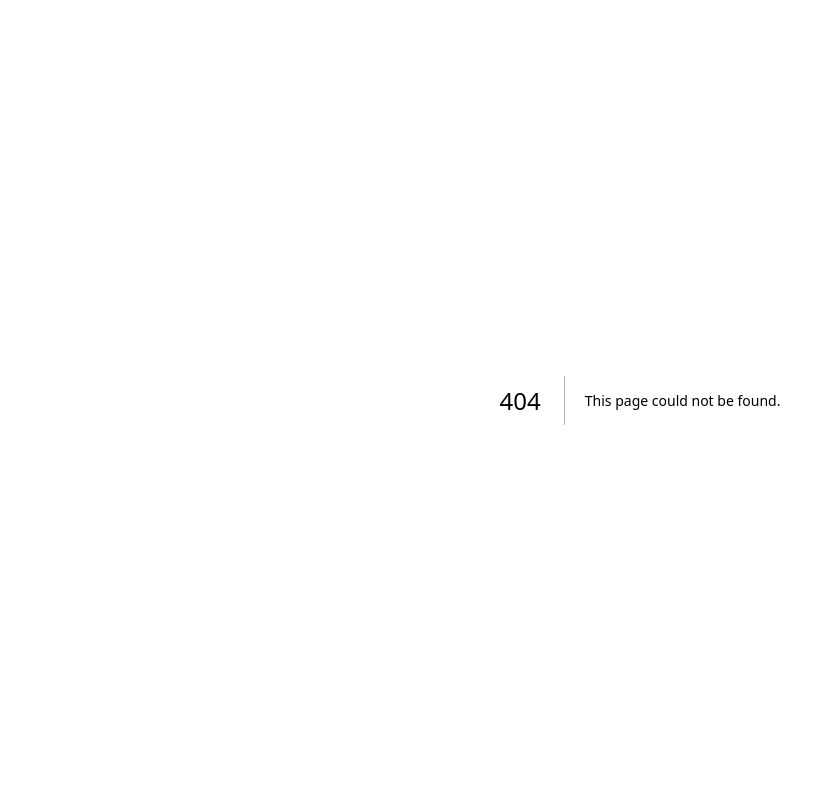
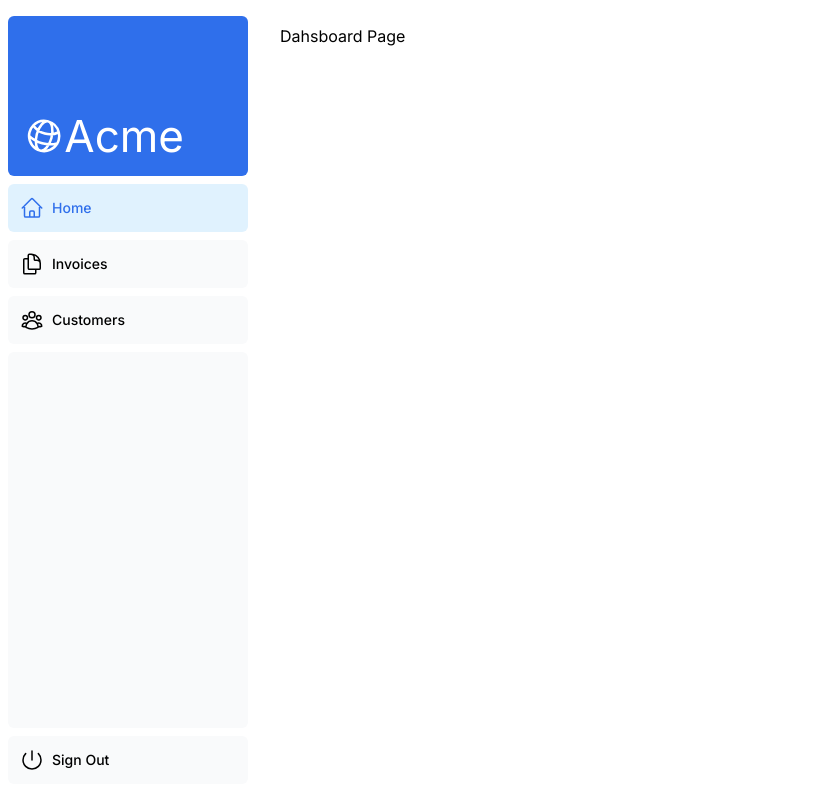
Before and after one commit to murilohyperdev/next-js-training, a Next.js app: page /dashboard in a window 1280 px wide. Before the commit this address had no page. Shown: the whole page, without its empty margins (0-835 px from the left). Built offline with nearby package versions, Linux system fonts and the light colour scheme.

Commit message:
First commit

```diff
--- /dev/null
+++ b/app/dashboard/customers/page.tsx
@@ -0,0 +1,3 @@
+export default function Customers() {
+    return <p>Dahsboard Customers</p>
+}
--- /dev/null
+++ b/app/dashboard/invoices/page.tsx
@@ -0,0 +1,3 @@
+export default function Invoices() {
+    return <p>Dahsboard Invoices</p>
+}
--- /dev/null
+++ b/app/dashboard/layout.tsx
@@ -0,0 +1,12 @@
+import SideNav from "@/app/ui/dashboard/sidenav";
+
+export default function Layout({ children }: { children: React.ReactNode }) {
+  return (
+    <div className="flex h-screen flex-col md:flex-row md:overflow-hidden">
+      <div className="w-full flex-none md:w-64">
+        <SideNav />
+      </div>
+      <div className="flex-grow p-6 md:overflow-y-auto md:p12">{children}</div>
+    </div>
+  );
+}
--- /dev/null
+++ b/app/dashboard/page.tsx
@@ -0,0 +1,3 @@
+export default function Page() {
+    return <p>Dahsboard Page</p>
+}
--- a/app/layout.tsx
+++ b/app/layout.tsx
@@ -1,11 +1,14 @@
+import '@/app/ui/global.css'
+import { inter } from './ui/fonts';
+
 export default function RootLayout({
   children,
 }: {
   children: React.ReactNode;
 }) {
   return (
-    <html lang="en">
-      <body>{children}</body>
+    <html lang="pt-BR">
+      <body className={`${inter.className} antialased`}>{children}</body>
     </html>
   );
 }
--- a/app/page.tsx
+++ b/app/page.tsx
@@ -1,17 +1,21 @@
-import AcmeLogo from '@/app/ui/acme-logo';
-import { ArrowRightIcon } from '@heroicons/react/24/outline';
-import Link from 'next/link';
+import AcmeLogo from "@/app/ui/acme-logo";
+import { ArrowRightIcon } from "@heroicons/react/24/outline";
+import Link from "next/link";
+// import styles from "@/app/ui/home.module.css"
+import Image from "next/image";
 
 export default function Page() {
   return (
     <main className="flex min-h-screen flex-col p-6">
+      {/* <div className={styles.shape}/> */}
       <div className="flex h-20 shrink-0 items-end rounded-lg bg-blue-500 p-4 md:h-52">
-        {/* <AcmeLogo /> */}
+        <AcmeLogo />
       </div>
       <div className="mt-4 flex grow flex-col gap-4 md:flex-row">
         <div className="flex flex-col justify-center gap-6 rounded-lg bg-gray-50 px-6 py-10 md:w-2/5 md:px-20">
+          {/* <div className="relative w-0 h-0 border-l-[15px] border-r-[15px] border-b-[26px] border-l-transparent border-r-transparent border-b-black" /> */}
           <p className={`text-xl text-gray-800 md:text-3xl md:leading-normal`}>
-            <strong>Welcome to Acme.</strong> This is the example for the{' '}
+            <strong>Welcome to Acme.</strong> This is the example for the{" "}
             <a href="https://nextjs.org/learn/" className="text-blue-500">
               Next.js Learn Course
             </a>
@@ -25,7 +29,13 @@
           </Link>
         </div>
         <div className="flex items-center justify-center p-6 md:w-3/5 md:px-28 md:py-12">
-          {/* Add Hero Images Here */}
+          <Image
+            src="/hero-desktop.png"
+            width={1000}
+            height={760}
+            className="hidden md:block"
+            alt="Screenshots of the dashboard project showing desktop version"
+          />
         </div>
       </div>
     </main>
--- a/app/ui/acme-logo.tsx
+++ b/app/ui/acme-logo.tsx
@@ -1,10 +1,10 @@
 import { GlobeAltIcon } from '@heroicons/react/24/outline';
-import { lusitana } from '@/app/ui/fonts';
+import { inter } from '@/app/ui/fonts';
 
 export default function AcmeLogo() {
   return (
     <div
-      className={`${lusitana.className} flex flex-row items-center leading-none text-white`}
+      className={`${inter.className} flex flex-row items-center leading-none text-white`}
     >
       <GlobeAltIcon className="h-12 w-12 rotate-[15deg]" />
       <p className="text-[44px]">Acme</p>
--- a/app/ui/dashboard/nav-links.tsx
+++ b/app/ui/dashboard/nav-links.tsx
@@ -1,35 +1,47 @@
+'use client';
+
 import {
   UserGroupIcon,
   HomeIcon,
   DocumentDuplicateIcon,
-} from '@heroicons/react/24/outline';
+} from "@heroicons/react/24/outline";
+import Link from "next/link";
+import { usePathname } from "next/navigation";
+import clsx from "clsx";
 
 // Map of links to display in the side navigation.
 // Depending on the size of the application, this would be stored in a database.
 const links = [
-  { name: 'Home', href: '/dashboard', icon: HomeIcon },
+  { name: "Home", href: "/dashboard", icon: HomeIcon },
   {
-    name: 'Invoices',
-    href: '/dashboard/invoices',
+    name: "Invoices",
+    href: "/dashboard/invoices",
     icon: DocumentDuplicateIcon,
   },
-  { name: 'Customers', href: '/dashboard/customers', icon: UserGroupIcon },
+  { name: "Customers", href: "/dashboard/customers", icon: UserGroupIcon },
 ];
 
 export default function NavLinks() {
+  const pathname = usePathname();
+
   return (
     <>
       {links.map((link) => {
         const LinkIcon = link.icon;
         return (
-          <a
+          <Link
             key={link.name}
             href={link.href}
-            className="flex h-[48px] grow items-center justify-center gap-2 rounded-md bg-gray-50 p-3 text-sm font-medium hover:bg-sky-100 hover:text-blue-600 md:flex-none md:justify-start md:p-2 md:px-3"
+            className={clsx(
+              'flex h-[48px] grow items-center justify-center gap-2 rounded-md bg-gray-50 p-3 text-sm font-medium hover:bg-sky-100 hover:text-blue-600 md:flex-none md:justify-start md:p-2 md:px-3',
+              {
+                'bg-sky-100 text-blue-600' : pathname === link.href,
+              }
+            )}
           >
             <LinkIcon className="w-6" />
             <p className="hidden md:block">{link.name}</p>
-          </a>
+          </Link>
         );
       })}
     </>
--- /dev/null
+++ b/app/ui/fonts.ts
@@ -0,0 +1,3 @@
+import { Inter } from "next/font/google";
+
+export const inter = Inter({ subsets: ["latin"] });
--- /dev/null
+++ b/app/ui/home.module.css
@@ -0,0 +1,7 @@
+.shape {
+    height: 0;
+    width: 0;
+    border-bottom: 30px solid black;
+    border-left: 20px solid transparent;
+    border-right: 20px solid transparent;
+}
```
Also changed, not shown: 1 other file (tests, documents, lock files or other folders).
